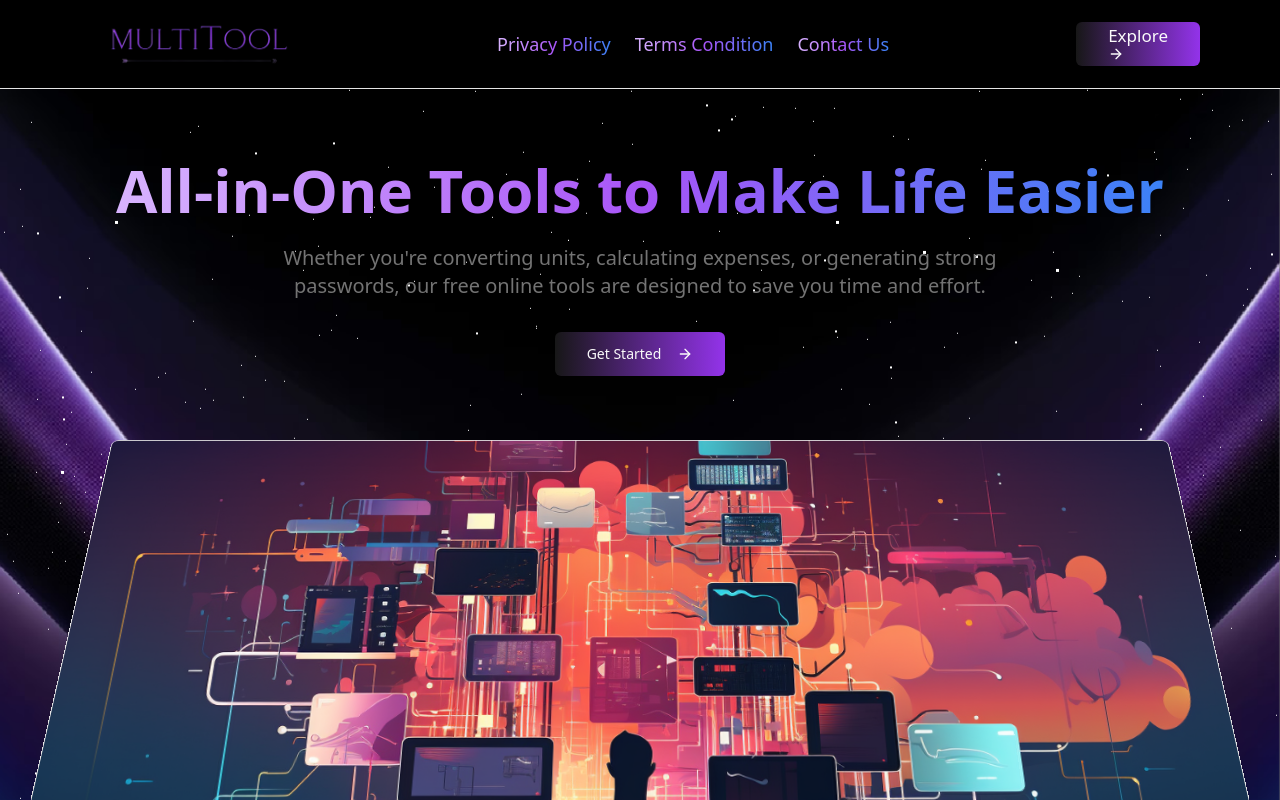
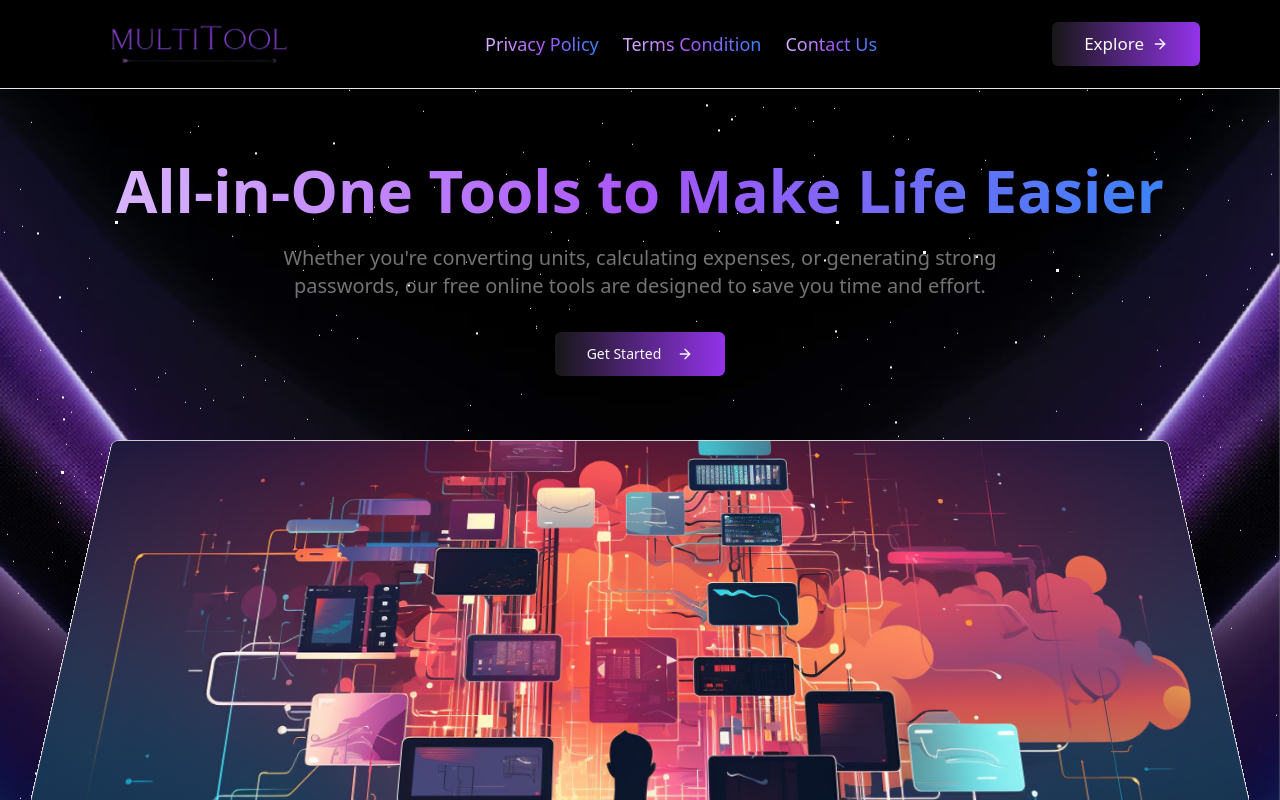
Before and after one commit to kanojiya9768/multi-tool, a Next.js app: page / in a window 1280 px wide. Shown: the top 800 px of the page. Built offline with nearby package versions, Linux system fonts and the light colour scheme.

Commit message:
changes done animation added

```diff
--- a/app/modules/layouts/Navbar.jsx
+++ b/app/modules/layouts/Navbar.jsx
@@ -41,7 +41,7 @@ export const Navbar = () => {
             </Button>
             <Button
               size="lg"
-              className="primary-gradient hover:opacity-90 relative sm:text-[17px] sm:block hidden"
+              className="primary-gradient hover:opacity-90 relative sm:text-[17px] sm:flex hidden"
             >
               Explore <ArrowRight className="h-5 w-5" />
               <Link href={"/tools/explore"} className="absolute inset-0"></Link>
```
